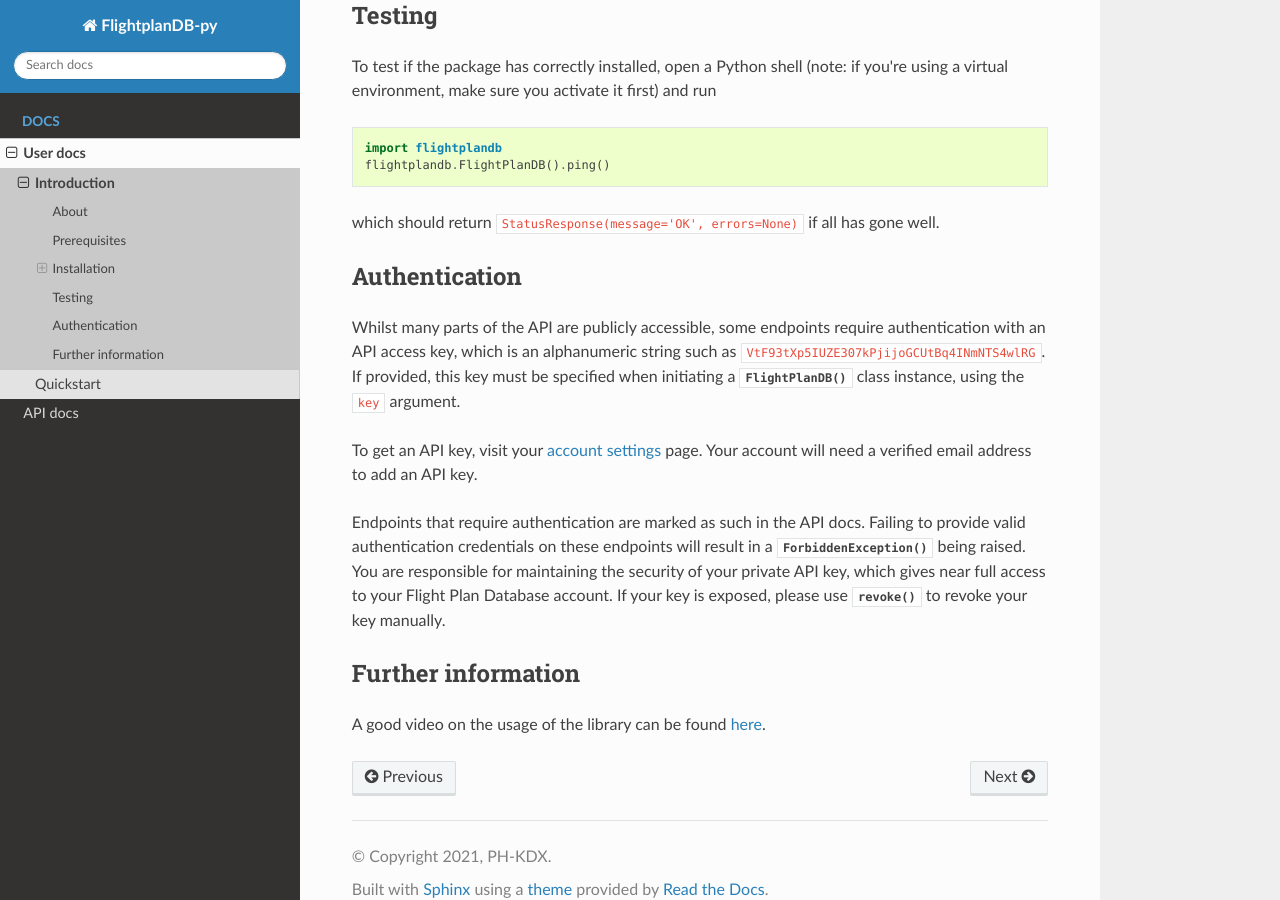
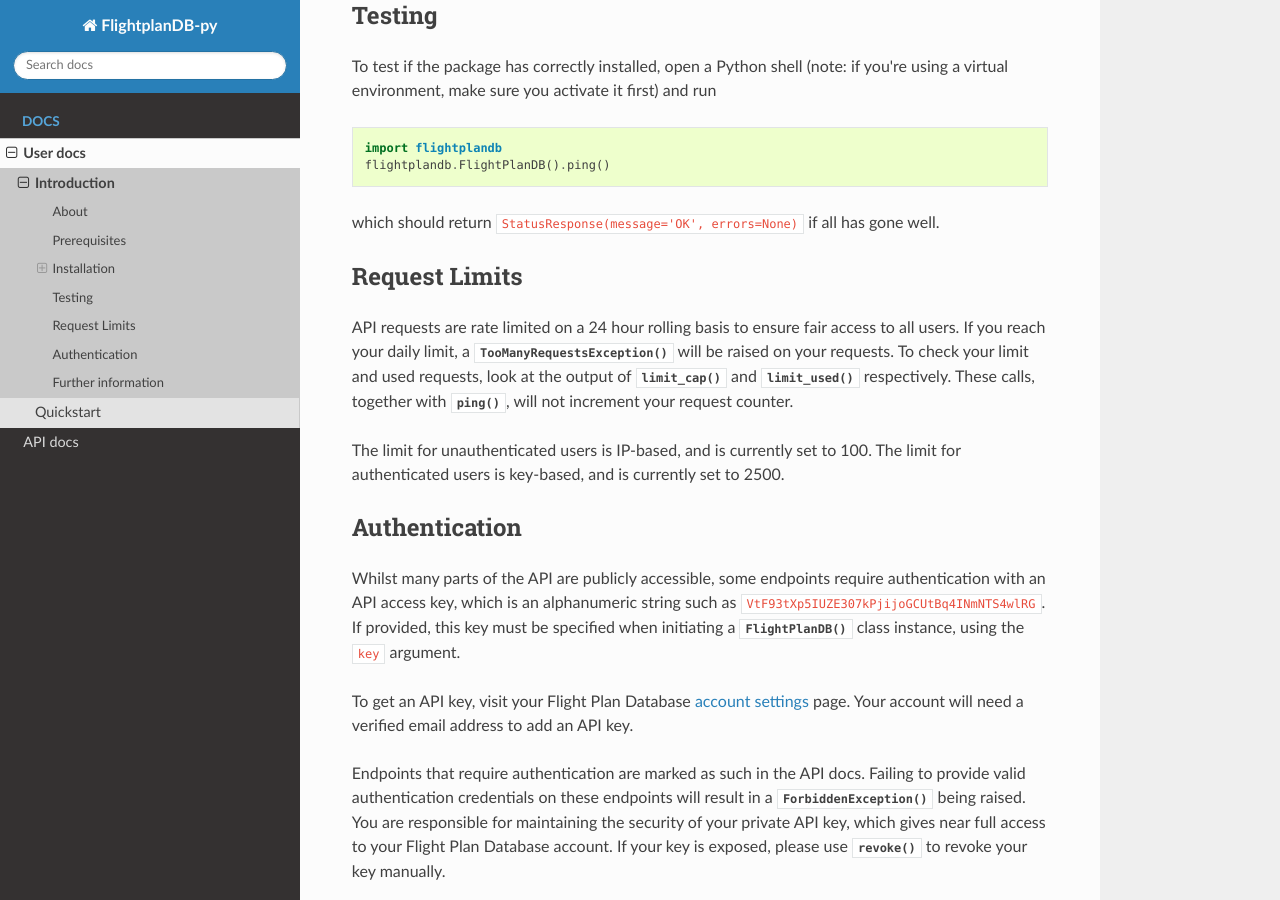
Before and after one commit to PH-KDX/flightplandb-py, a Sphinx documentation site: the page built from docs/source/user/introduction.rst, in a window 1280 px wide and 900 px high, scrolled down 1224 px. Built offline with Sphinx 7.4.7 and the Read the Docs theme 2.0.0, drawn with Linux system fonts in a browser that asks for light colours.

Commit message:
updated docs for auth and requests limit

```diff
--- a/docs/source/user/introduction.rst
+++ b/docs/source/user/introduction.rst
@@ -70,6 +70,20 @@
 if all has gone well.
 
 
+Request Limits
+^^^^^^^^^^^^^^^^^^^^
+API requests are rate limited on a 24 hour rolling basis to ensure fair access to all users.
+If you reach your daily limit, a
+:class:`~flightplandb.exceptions.TooManyRequestsException()` will be raised on
+your requests. To check your limit and used requests, look at the output of
+:meth:`~flightplandb.FlightPlanDB.limit_cap` and
+:meth:`~flightplandb.FlightPlanDB.limit_used` respectively.
+These calls, together with :meth:`~flightplandb.FlightPlanDB.ping()`, will not increment your request counter.
+
+The limit for unauthenticated users is IP-based, and is currently set to 100.
+The limit for authenticated users is key-based, and is currently set to 2500.
+
+
 Authentication
 ^^^^^^^^^^^^^^^^^^^^
 Whilst many parts of the API are publicly accessible, some endpoints require
@@ -78,7 +92,8 @@
 specified when initiating a :meth:`~flightplandb.FlightPlanDB` class instance,
 using the ``key`` argument.
 
-To get an API key, visit your `account settings <https://flightplandatabase.com/settings>`_ page.
+To get an API key, visit your Flight Plan Database
+`account settings <https://flightplandatabase.com/settings>`_ page.
 Your account will need a verified email address to add an API key.
 
 Endpoints that require authentication are marked as such in the API docs. Failing to
```
